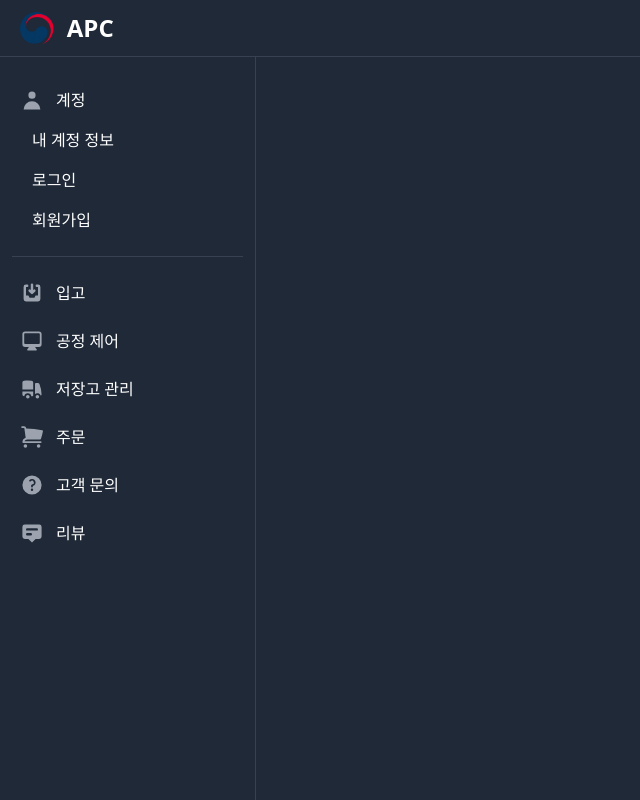
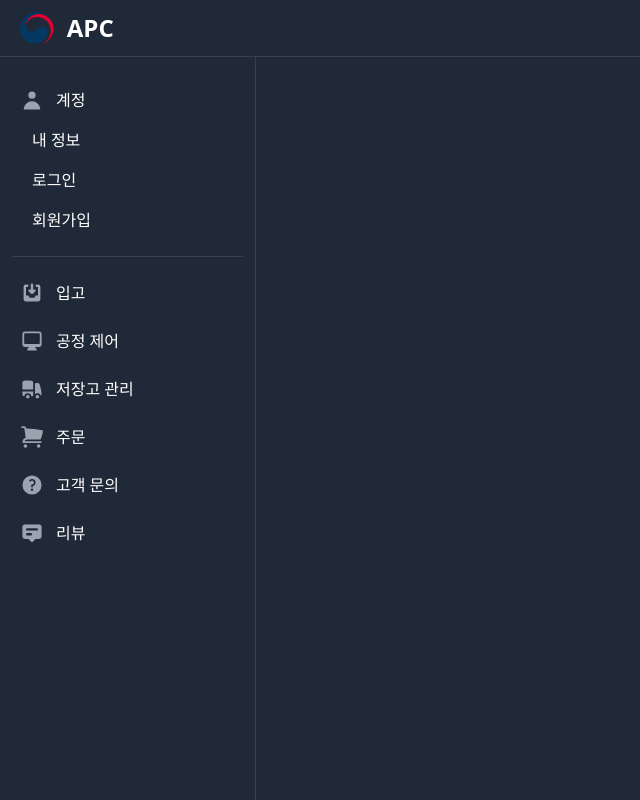
Before and after one commit to good9804/APCAuth, a Vue app in the folder front/: page / in a window 1280 px wide. Both pictures are taken after a click on the button "계정". Shown: the whole page, without its empty margins (0-640 px from the left). Built offline with nearby package versions, Linux system fonts and the light colour scheme; no server answers; the HTML template or start-up script is replaced by a standard one.

Commit message:
메뉴 이름 변경

```diff
--- a/front/src/components/NavBar.vue
+++ b/front/src/components/NavBar.vue
@@ -107,7 +107,7 @@
                 href="/users/mypage"
                 class="flex items-center p-2 text-base font-normal text-gray-900 rounded-lg dark:text-white hover:bg-gray-100 dark:hover:bg-gray-700"
               >
-                <span class="flex-1 ml-3 whitespace-nowrap">내 계정 정보</span>
+                <span class="flex-1 ml-3 whitespace-nowrap">내 정보</span>
               </a>
 
               <div v-show="login">
```
